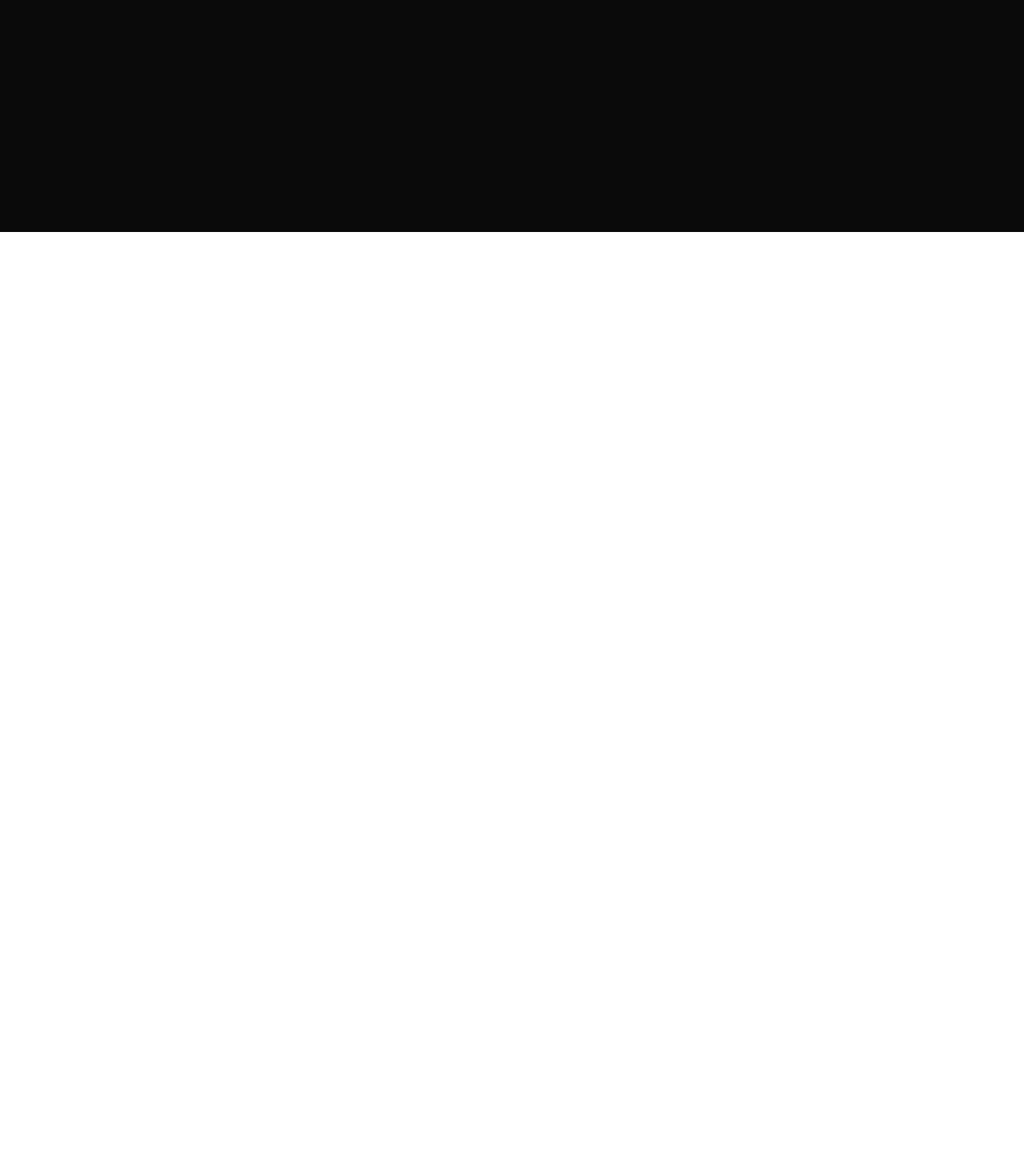
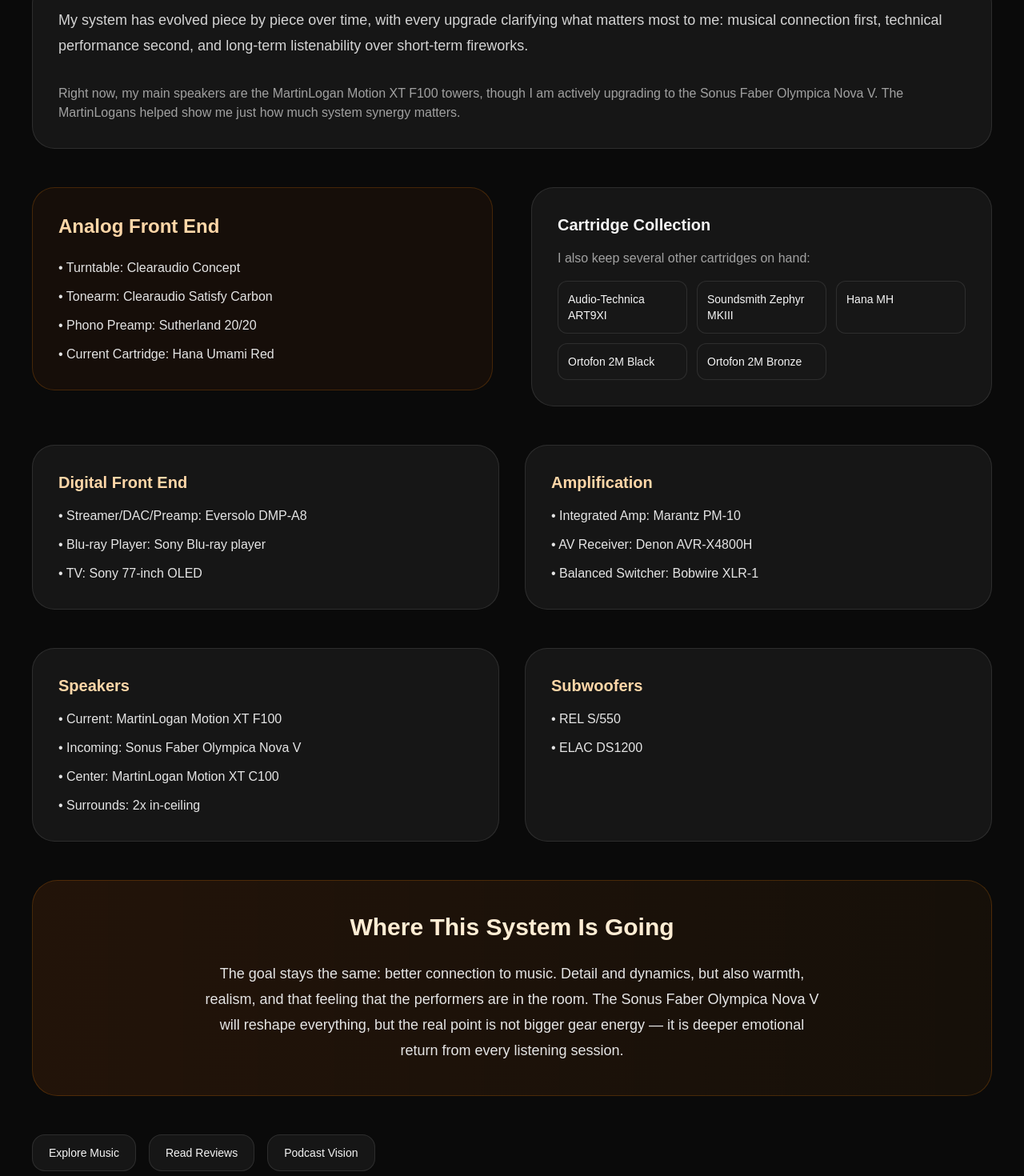
Before and after one commit to LamestImpala/loa-site, a Next.js app: page /mysystem in a window 1280 px wide. Shown: the part 595-2065 px from the top of the page at 80% size. Before the commit the page ends 885 px from the top, so only its background shows below. Built offline with nearby package versions, Linux system fonts and the light colour scheme.

Commit message:
updated My System page

```diff
--- a/app/mysystem/page.tsx
+++ b/app/mysystem/page.tsx
@@ -1,22 +1,212 @@
 import Link from "next/link";
 
 export default function MySystem() {
+  const cartridges = [
+    "Audio-Technica ART9XI",
+    "Soundsmith Zephyr MKIII",
+    "Hana MH",
+    "Ortofon 2M Black",
+    "Ortofon 2M Bronze",
+  ];
+
+  const analogFrontEnd = [
+    "Turntable: Clearaudio Concept",
+    "Tonearm: Clearaudio Satisfy Carbon",
+    "Phono Preamp: Sutherland 20/20",
+    "Current Cartridge: Hana Umami Red",
+  ];
+
+  const digitalFrontEnd = [
+    "Streamer/DAC/Preamp: Eversolo DMP-A8",
+    "Blu-ray Player: Sony Blu-ray player",
+    "TV: Sony 77-inch OLED",
+  ];
+
+  const amplification = [
+    "Integrated Amp: Marantz PM-10",
+    "AV Receiver: Denon AVR-X4800H",
+    "Balanced Switcher: Bobwire XLR-1",
+  ];
+
+  const speakers = [
+    "Current: MartinLogan Motion XT F100",
+    "Incoming: Sonus Faber Olympica Nova V",
+    "Center: MartinLogan Motion XT C100",
+    "Surrounds: 2x in-ceiling",
+  ];
+
+  const subwoofers = ["REL S/550", "ELAC DS1200"];
+
   return (
-    <section className="mx-auto max-w-7xl px-6 py-20 md:px-10">
+    <section className="mx-auto max-w-7xl px-6 py-16 md:px-10 md:py-20">
       <div className="mb-8">
         <Link
           href="/"
-          className="inline-flex items-center gap-2 text-neutral-300 hover:text-white transition-colors text-sm"
+          className="inline-flex items-center gap-2 text-sm text-neutral-300 transition-colors hover:text-white"
         >
           ← Back to Home
         </Link>
       </div>
 
-      <div className="text-center mb-20">
-        {/* ...rest of your My System content unchanged... */}
+      <div className="mb-20 text-center">
+        <div className="mb-8 inline-flex items-center rounded-full border border-orange-400/30 bg-orange-500/10 px-6 py-3 text-sm text-orange-200">
+          My Hi-Fi System
+        </div>
+
+        <h1 className="bg-gradient-to-r from-orange-400 via-orange-300 to-yellow-400 bg-clip-text text-5xl font-semibold tracking-tight text-transparent md:text-7xl">
+          My System
+        </h1>
+
+        <p className="mx-auto mt-6 max-w-3xl text-lg leading-8 text-neutral-300">
+          The system that shaped Late Onset Audiophile lives at the intersection
+          of two-channel hi-fi, vinyl, digital streaming, and home theater.
+          Every component here taught me something about synergy, tone, scale,
+          and what kind of sound keeps me listening longer.
+        </p>
       </div>
 
-      {/* keep all other sections (Analog Front End, etc.) unchanged */}
+      <div className="grid gap-12 lg:grid-cols-2 lg:items-start">
+        <div className="rounded-[1.75rem] border border-white/10 bg-white/5 p-8 lg:col-span-2">
+          <p className="mb-8 text-lg leading-8 text-neutral-300">
+            My system has evolved piece by piece over time, with every upgrade
+            clarifying what matters most to me: musical connection first,
+            technical performance second, and long-term listenability over
+            short-term fireworks.
+          </p>
+
+          <p className="text-neutral-400">
+            Right now, my main speakers are the MartinLogan Motion XT F100
+            towers, though I am actively upgrading to the Sonus Faber Olympica
+            Nova V. The MartinLogans helped show me just how much system synergy
+            matters.
+          </p>
+        </div>
+
+        <div className="rounded-[1.75rem] border border-orange-400/20 bg-orange-500/5 p-8">
+          <h2 className="mb-6 text-2xl font-semibold text-orange-200">
+            Analog Front End
+          </h2>
+
+          <ul className="space-y-3 text-neutral-200">
+            {analogFrontEnd.map((item) => (
+              <li key={item}>• {item}</li>
+            ))}
+          </ul>
+        </div>
+
+        <div className="rounded-[1.75rem] border border-white/10 bg-white/5 p-8">
+          <h2 className="mb-4 text-xl font-semibold">Cartridge Collection</h2>
+          <p className="mb-4 text-neutral-400">
+            I also keep several other cartridges on hand:
+          </p>
+
+          <div className="grid grid-cols-2 gap-3 md:grid-cols-3">
+            {cartridges.map((cartridge) => (
+              <div
+                key={cartridge}
+                className="rounded-xl border border-white/10 bg-neutral-900 p-3 text-sm text-neutral-100"
+              >
+                {cartridge}
+              </div>
+            ))}
+          </div>
+        </div>
+
+        <div className="lg:col-span-2">
+          <div className="grid gap-8 md:grid-cols-2">
+            <div className="rounded-[1.75rem] border border-white/10 bg-white/5 p-8">
+              <h2 className="mb-4 text-xl font-semibold text-orange-200">
+                Digital Front End
+              </h2>
+
+              <ul className="space-y-3 text-neutral-200">
+                {digitalFrontEnd.map((item) => (
+                  <li key={item}>• {item}</li>
+                ))}
+              </ul>
+            </div>
+
+            <div className="rounded-[1.75rem] border border-white/10 bg-white/5 p-8">
+              <h2 className="mb-4 text-xl font-semibold text-orange-200">
+                Amplification
+              </h2>
+
+              <ul className="space-y-3 text-neutral-200">
+                {amplification.map((item) => (
+                  <li key={item}>• {item}</li>
+                ))}
+              </ul>
+            </div>
+          </div>
+        </div>
+
+        <div className="lg:col-span-2">
+          <div className="grid gap-8 md:grid-cols-2">
+            <div className="rounded-[1.75rem] border border-white/10 bg-white/5 p-8">
+              <h2 className="mb-4 text-xl font-semibold text-orange-200">
+                Speakers
+              </h2>
+
+              <ul className="space-y-3 text-neutral-200">
+                {speakers.map((item) => (
+                  <li key={item}>• {item}</li>
+                ))}
+              </ul>
+            </div>
+
+            <div className="rounded-[1.75rem] border border-white/10 bg-white/5 p-8">
+              <h2 className="mb-4 text-xl font-semibold text-orange-200">
+                Subwoofers
+              </h2>
+
+              <ul className="space-y-3 text-neutral-200">
+                {subwoofers.map((item) => (
+                  <li key={item}>• {item}</li>
+                ))}
+              </ul>
+            </div>
+          </div>
+        </div>
+
+        <div className="rounded-[2rem] border border-orange-400/20 bg-gradient-to-r from-orange-500/10 to-orange-400/5 p-10 lg:col-span-2">
+          <h2 className="mb-6 text-center text-3xl font-semibold text-orange-100">
+            Where This System Is Going
+          </h2>
+
+          <p className="mx-auto max-w-3xl text-center text-lg leading-8 text-neutral-200">
+            The goal stays the same: better connection to music. Detail and
+            dynamics, but also warmth, realism, and that feeling that the
+            performers are in the room. The Sonus Faber Olympica Nova V will
+            reshape everything, but the real point is not bigger gear energy —
+            it is deeper emotional return from every listening session.
+          </p>
+        </div>
+
+        <div className="lg:col-span-2">
+          <div className="flex flex-wrap gap-4">
+            <Link
+              href="/music"
+              className="rounded-2xl border border-white/10 bg-white/5 px-5 py-3 text-sm text-neutral-100 transition hover:bg-white/10"
+            >
+              Explore Music
+            </Link>
+
+            <Link
+              href="/reviews"
+              className="rounded-2xl border border-white/10 bg-white/5 px-5 py-3 text-sm text-neutral-100 transition hover:bg-white/10"
+            >
+              Read Reviews
+            </Link>
+
+            <Link
+              href="/podcast"
+              className="rounded-2xl border border-white/10 bg-white/5 px-5 py-3 text-sm text-neutral-100 transition hover:bg-white/10"
+            >
+              Podcast Vision
+            </Link>
+          </div>
+        </div>
+      </div>
     </section>
   );
 }
```
